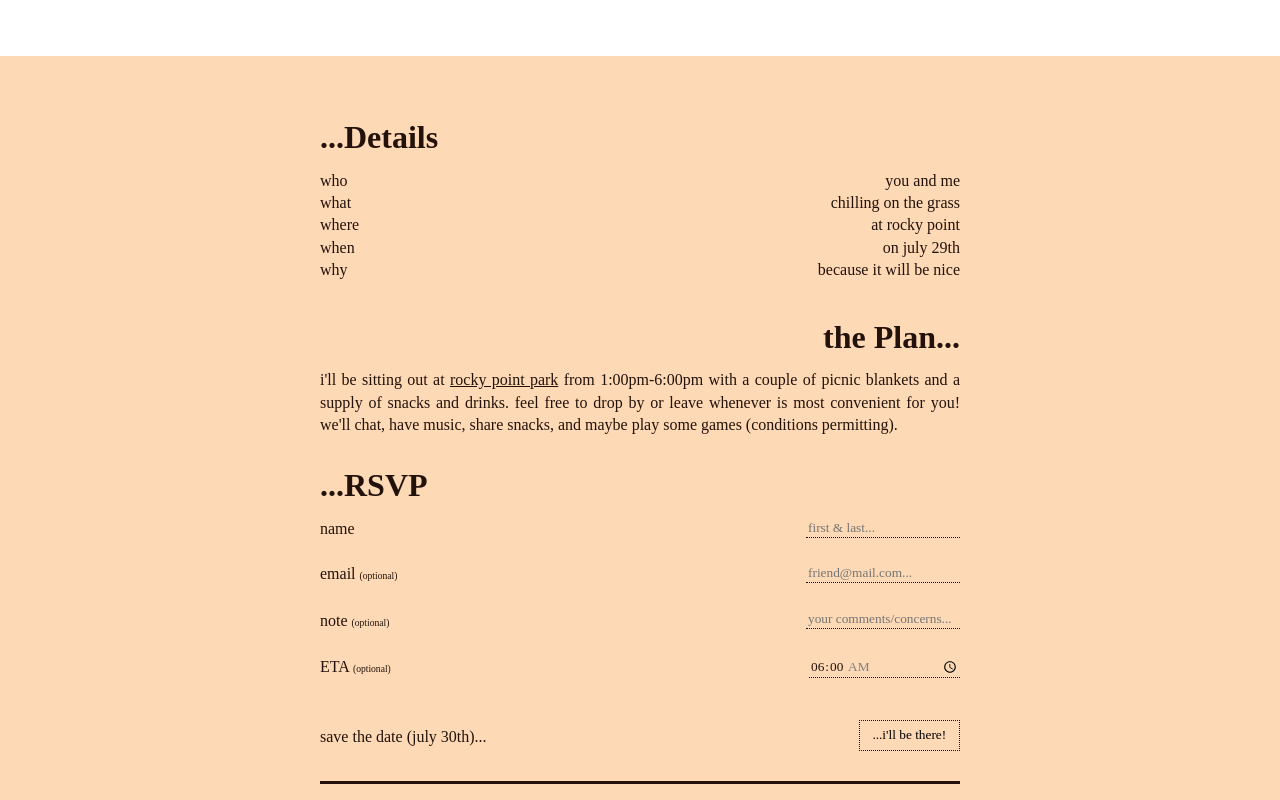
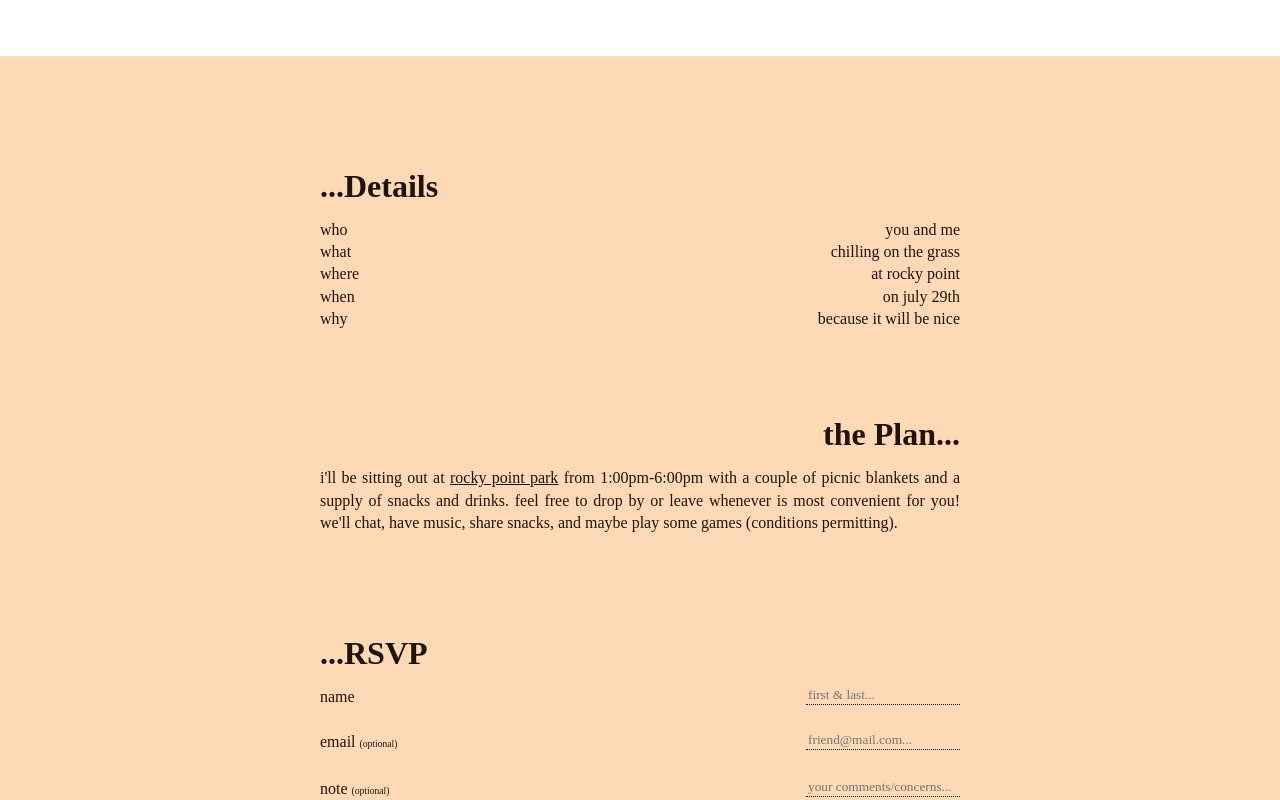
Before and after one commit to matthewlee01/bday2023, a SvelteKit app: page / in a window 1280 px wide. Shown: the part 2120-2920 px from the top of the page. Built offline with nearby package versions, Linux system fonts and the light colour scheme; a web font is replaced by a local one.

Commit message:
minor spacing

```diff
--- a/src/routes/+page.svelte
+++ b/src/routes/+page.svelte
@@ -361,7 +361,7 @@
 	}
 
 	.centered-container {
-		margin: 0 auto;
+		margin: 4.4rem auto 0 auto;
 		max-width: 640px;
 	}
 
@@ -383,7 +383,7 @@
 		top: 0;
 		padding: 1rem 0 2rem 0;
 		max-width: 640px;
-		margin: 0 auto 3rem auto;
+		margin: 4.4rem auto 3rem auto;
 		background-color: var(--color-cream);
 		border-bottom: 3px solid var(--color-dark-brown);
 	}
```
